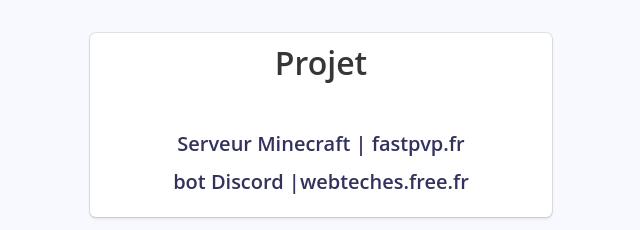
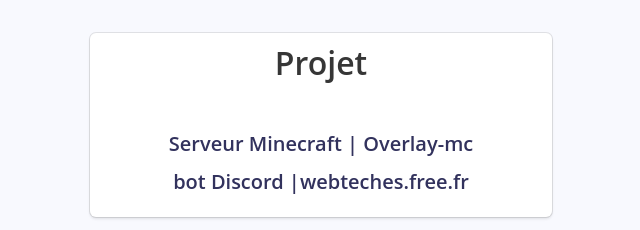
Before and after one commit to webteches/techone-dev, a plain HTML site: page index.html in a window 1280 px wide. Shown: the part 1810-2040 px from the top of the page, 319-959 px from the left. Drawn offline with nearby package versions, Linux system fonts and the light colour scheme.

Commit message:
Update index.html

```diff
--- a/index.html
+++ b/index.html
@@ -173,7 +173,7 @@
                                 <br>
                                 <br>
 
-                                   <h2 href="https://fastpvp.fr">Serveur Minecraft | fastpvp.fr</h2>
+                                   <h2 href="https://fastpvp.fr">Serveur Minecraft | Overlay-mc </h2>
                                    <h2 href="https://fastpvp.fr">bot Discord |webteches.free.fr</h2>
 
                                 </div>
```
